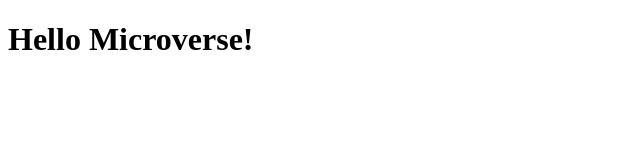
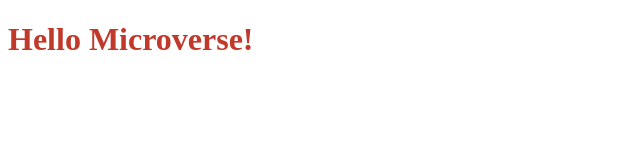
Before and after one commit to RuriEnciso/hello_microverse, a plain HTML site: page index.html in a window 1280 px wide. Shown: the whole page, without its empty margins (0-640 px from the left). Drawn offline with Linux system fonts and the light colour scheme.

Commit message:
added style.css
included one class with styles for the header

```diff
--- a/index.html
+++ b/index.html
@@ -5,6 +5,7 @@
     <meta http-equiv="X-UA-Compatible" content="IE=edge">
     <meta name="viewport" content="width=device-width, initial-scale=1.0">
     <title>Hello Microverse!</title>
+    <link rel="stylesheet" href="style.css">
 </head>
 <body>
     <h1 class="header">Hello Microverse!</h1>
--- /dev/null
+++ b/style.css
@@ -0,0 +1,3 @@
+.header {
+  color: #c0392b;
+}
```
